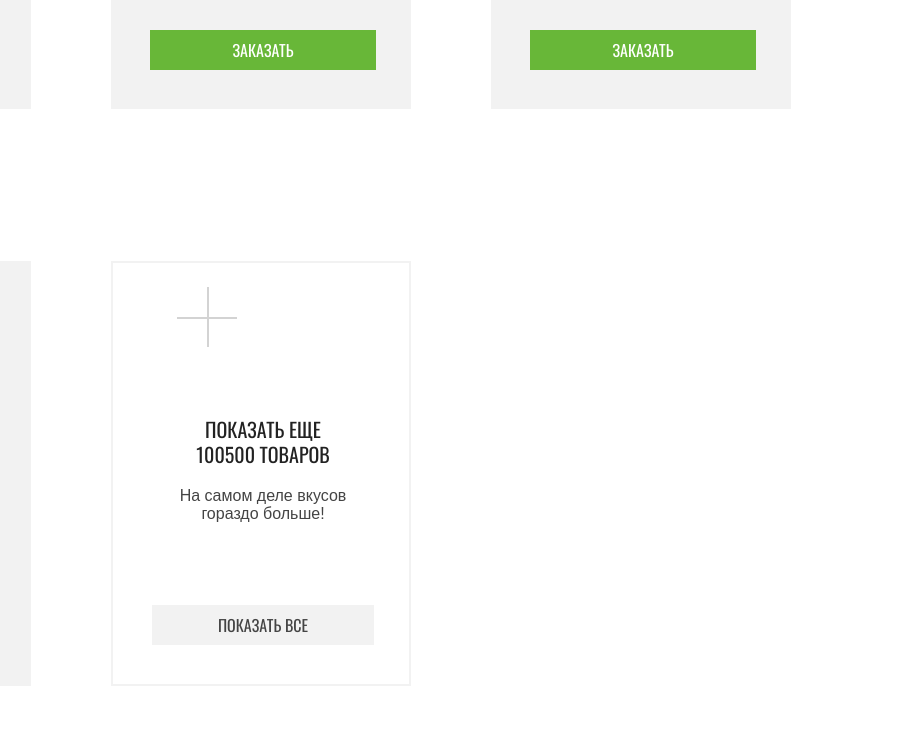
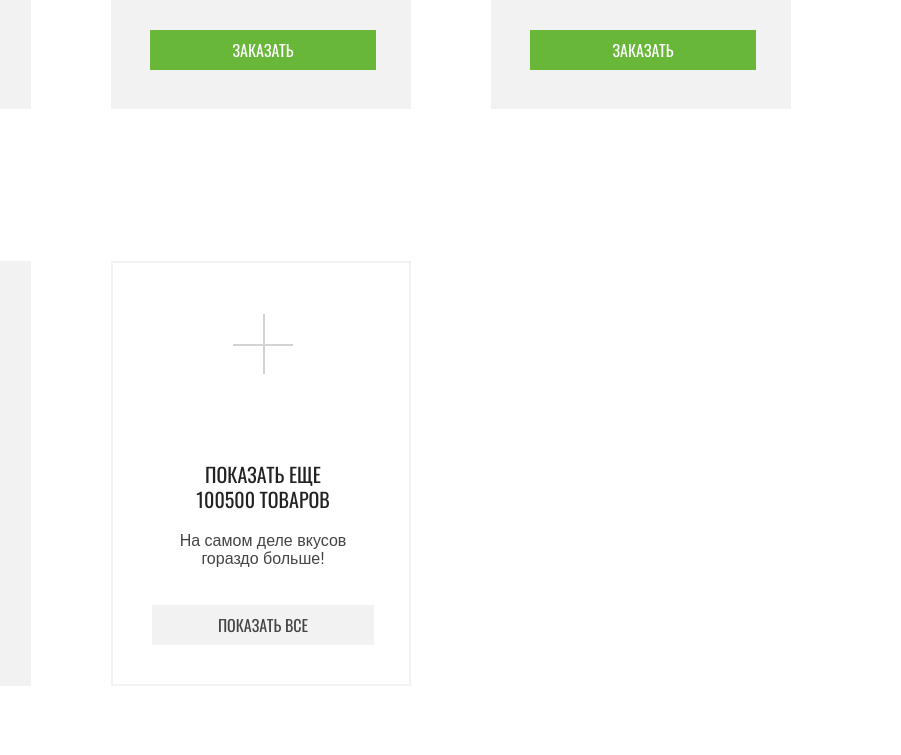
Before and after one commit to tanjaslo/1621659-cat-energy-23, a website: page source/catalog.html in a window 1280 px wide. Shown: the part 1310-2065 px from the top of the page, 379-1280 px from the left. Drawn offline with nearby package versions, Linux system fonts and the light colour scheme; files that its build step writes are made by us from their sources.

Commit message:
Fixes last card.

```diff
--- a/source/sass/blocks/card.scss
+++ b/source/sass/blocks/card.scss
@@ -62,7 +62,7 @@
   height: 112px;
 
   &--last-card {
-    width: 30px;
+    width: 100%;
     height: 30px;
     margin-bottom: 5px;
   }
@@ -72,8 +72,6 @@
     margin-bottom: 33px;
 
     &--last-card {
-      width: 60px;
-      height: 60px;
       margin-bottom: 49px;
     }
   }
@@ -87,10 +85,11 @@
   left: 23%;
 
   &--last-card {
-    top: 10%;
-    left: 0;
     width: 30px;
     height: 30px;
+    left: 50%;
+    top: 30%;
+    transform: translateX(-50%);
   }
 
   @media (min-width: $tablet-width) {
@@ -100,7 +99,6 @@
 
     &--last-card {
       top: 44%;
-      left: 130%;
       width: 60px;
       height: 60px;
     }
@@ -111,7 +109,7 @@
 
     &--last-card {
       top: 40%;
-      left: 92%;
+      left: 50%;
     }
   }
 }
```
